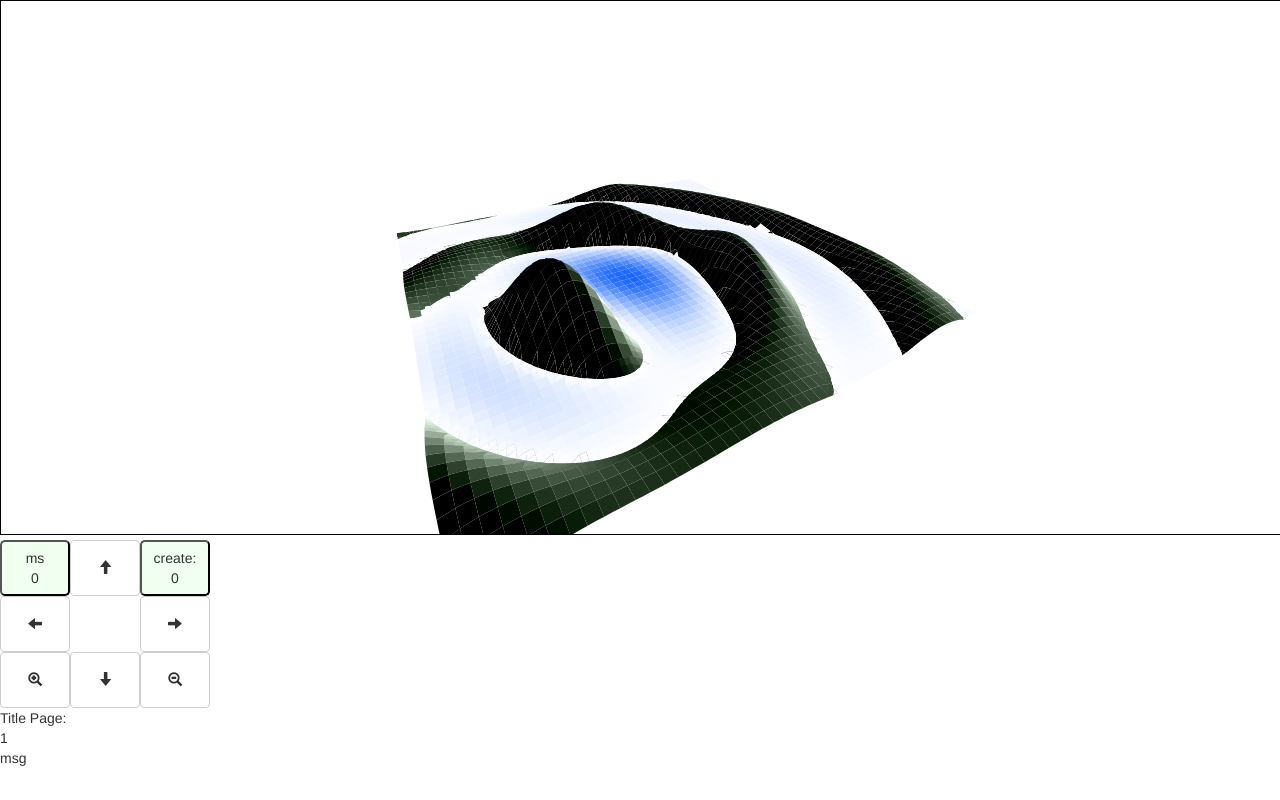
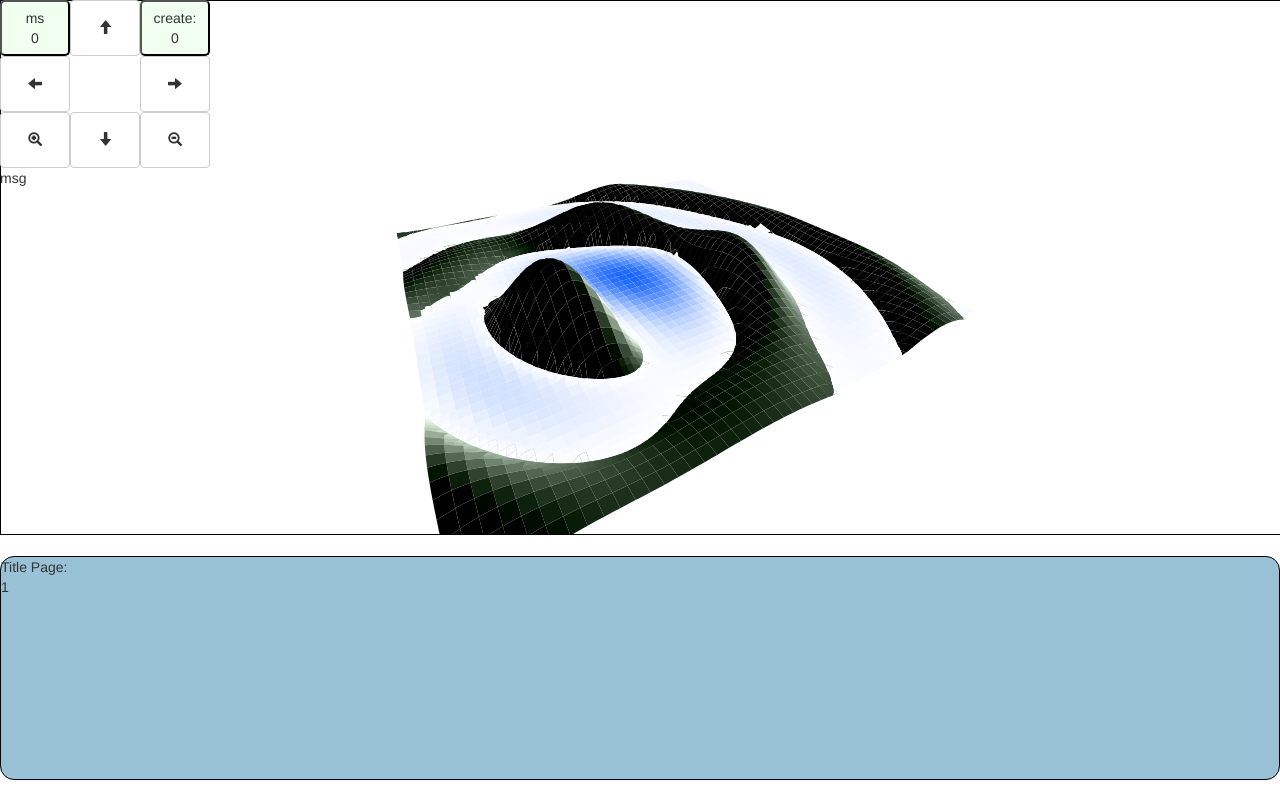
Before and after one commit to vasilly/vasilly.github.io, a plain HTML site: page index.html in a window 1280 px wide. Drawn offline with nearby package versions, Linux system fonts and the light colour scheme.

Commit message:
3d2e blue panels

```diff
--- a/index.html
+++ b/index.html
@@ -10,10 +10,13 @@
     border: 1px solid black;
     position: relative;
     position: inline-block;
+    position: absolute;
+    z-index: -1;
   }
   .map-controls {
     display: block;
     width: 10%;
+    z-index: 1;
   }
   .left-panel {
     vertical-align: top;
@@ -36,9 +39,22 @@
       font-size: 2em;
     }
   }
+  .panel {
+    border-radius: 1em;
+    border: 1px solid black;
+    float: left;
+    position: absolute;
+    bottom: 0;
+    width: 100%;
+    height: 28%;
+    /* Height of the footer */
+
+    background: AliceBlue;
+  }
   </style>
 </head>
 <div class="bottom-container">
+
   <body>
     <canvas id="canvas-map"></canvas>
 
@@ -87,7 +103,7 @@
       </tr>
 
     </table>
-  <div id="mainTitle" class="main-info"></div>
+    <div id="mainTitle" class="panel"></div>
     <div id="msg">msg</div>
 </div>
 <script>
@@ -664,12 +680,16 @@
   }
 }
 
-titlePage=0
-function showTitle(){
+var titlePage = 0
+var panelColors=[ "#CCE0EB", "  #99C2D6", "#66A3C2", "#3385AD","#006699"]
+function showTitle() {
   titlePage++
-  if (titlePage>3)titlePage=0
-  document.getElementById("mainTitle").innerHTML = ("Title Page:<br>" + titlePage)
-
+  if (titlePage > 4)
+    titlePage = 0
+  var title = document.getElementById("mainTitle");
+  title.innerHTML = ("Title Page:<br>" + titlePage);//"#D93600"
+  title.style.backgroundColor = panelColors[titlePage];
+//0099CC
 
 }
 
```
Lines whose indentation alone changed are shown as unchanged.
